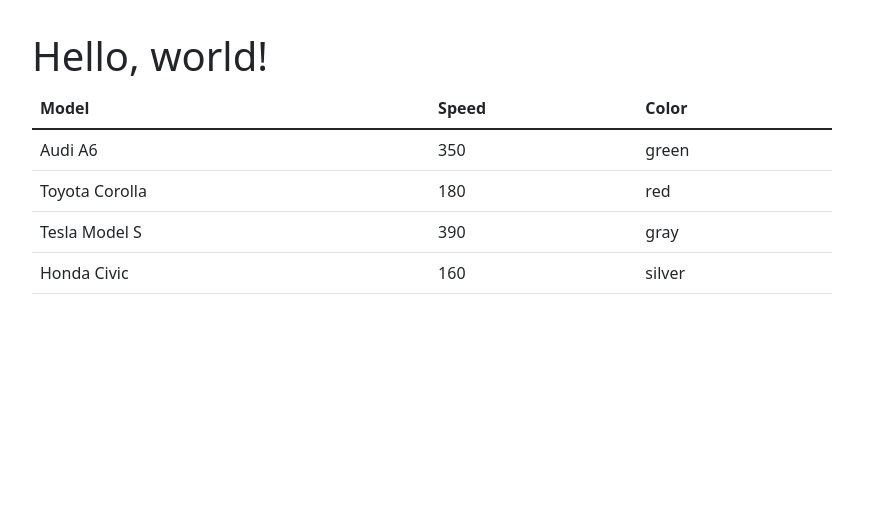
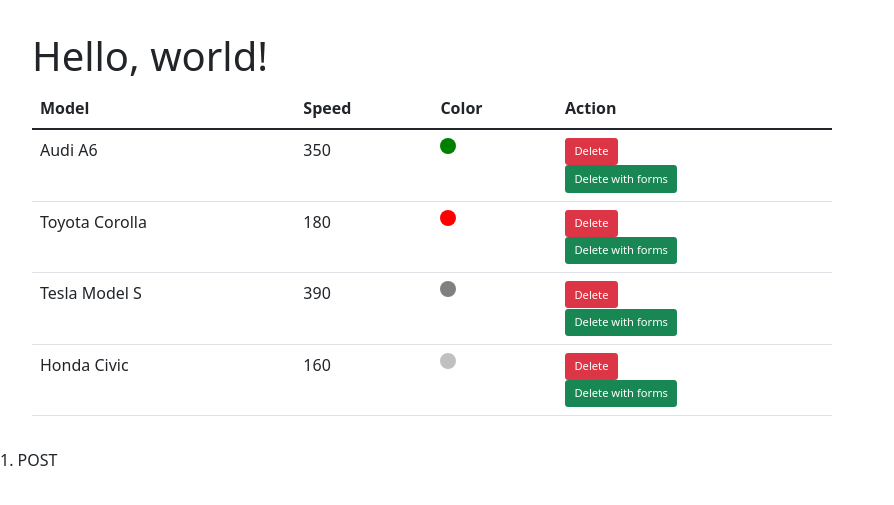
Before and after one commit to timurbakibayev/almau_adv_django, a Django app: page / in a window 1280 px wide. Shown: the top 505 px of the page, without its empty margins (0-894 px from the left). Run offline with Django 3.2, Linux system fonts and the light colour scheme.

Commit message:
delete with URL and Form

```diff
--- a/almauadv/urls.py
+++ b/almauadv/urls.py
@@ -3,9 +3,13 @@ from django.http import HttpRequest, HttpResponse  # type: ignore
 from django.urls import path  # type: ignore
 from app.views import (
     index,
+    delete,
+    delete_form,
 )
 
 urlpatterns = [
     path('', index),
+    path('delete/<str:id_>', delete),
+    path('delete_form/<str:id_>', delete_form),
     path('admin/', admin.site.urls),
 ]
--- a/app/car/car.py
+++ b/app/car/car.py
@@ -1,4 +1,5 @@
 from dataclasses import dataclass
+from uuid import UUID, uuid4
 
 
 @dataclass
@@ -6,3 +7,4 @@ class Car:
     model: str
     speed: int
     color: str
+    id: UUID
--- a/app/templates/index.html
+++ b/app/templates/index.html
@@ -14,14 +14,29 @@
                     <th>Model</th>
                     <th>Speed</th>
                     <th>Color</th>
+                    <th>Action</th>
                 </tr>
             </thead>
             <tbody>
                 {% for car in cars %}
-                    <tr>
+                    <tr id="row_{{ car.id }}">
                         <td>{{ car.model }}</td>
                         <td>{{ car.speed }}</td>
-                        <td>{{ car.color }}</td>
+                        <td>
+                            <div style="
+                                    width: 1em;
+                                    height: 1em;
+                                    background-color: {{ car.color }};
+                                    border-radius: 50%;
+                                    "></div>
+                        </td>
+                        <td>
+                            <button onclick="delete_car('{{ car.id }}')" class="btn btn-danger" style="zoom: 0.7">Delete</button>
+                            <form method="post" action="/delete_form/{{ car.id }}">
+                                {% csrf_token %}
+                                <button type="submit" class="btn btn-success" style="zoom: 0.7">Delete with forms</button>
+                            </form>
+                        </td>
                     </tr>
                 {% endfor %}
             </tbody>
@@ -29,4 +44,14 @@
     </div>
 </body>
 <script src="https://cdn.jsdelivr.net/npm/bootstrap@5.1.3/dist/js/bootstrap.bundle.min.js" integrity="sha384-ka7Sk0Gln4gmtz2MlQnikT1wXgYsOg+OMhuP+IlRH9sENBO0LRn5q+8nbTov4+1p" crossorigin="anonymous"></script>
+<script>
+    const delete_car = async (id) => {
+        const result = await fetch(`/delete/${id}`);
+        if (result.status === 204) {
+            document.getElementById(`row_${id}`).style.visibility = "collapse";
+        }
+    }
+</script>
 </html>
+
+1. POST
--- a/app/views.py
+++ b/app/views.py
@@ -1,15 +1,16 @@
 from typing import List
+from uuid import uuid4, UUID
 
 from django.http import HttpRequest, HttpResponse
-from django.shortcuts import render
+from django.shortcuts import render, redirect
 
 from app.car.car import Car
 
 cars: List[Car] = [
-    Car(model="Audi A6", speed=350, color="green"),
-    Car(model="Toyota Corolla", speed=180, color="red"),
-    Car(model="Tesla Model S", speed=390, color="gray"),
-    Car(model="Honda Civic", speed=160, color="silver"),
+    Car(id=uuid4(), model="Audi A6", speed=350, color="green"),
+    Car(id=uuid4(), model="Toyota Corolla", speed=180, color="red"),
+    Car(id=uuid4(), model="Tesla Model S", speed=390, color="gray"),
+    Car(id=uuid4(), model="Honda Civic", speed=160, color="silver"),
 ]
 
 
@@ -17,3 +18,17 @@ def index(request: HttpRequest) -> HttpResponse:
     return render(request, "index.html", context={
         "cars": cars
     })
+
+
+def delete(request: HttpRequest, id_: str) -> HttpResponse:
+    global cars
+    cars = [car for car in cars if car.id != UUID(id_)]
+    return HttpResponse("", status=204)
+
+
+def delete_form(request: HttpRequest, id_: str) -> HttpResponse:
+    global cars
+    if request.method == "POST":
+        cars = [car for car in cars if car.id != UUID(id_)]
+        return HttpResponse("", status=204)
+    return redirect("/")
```
